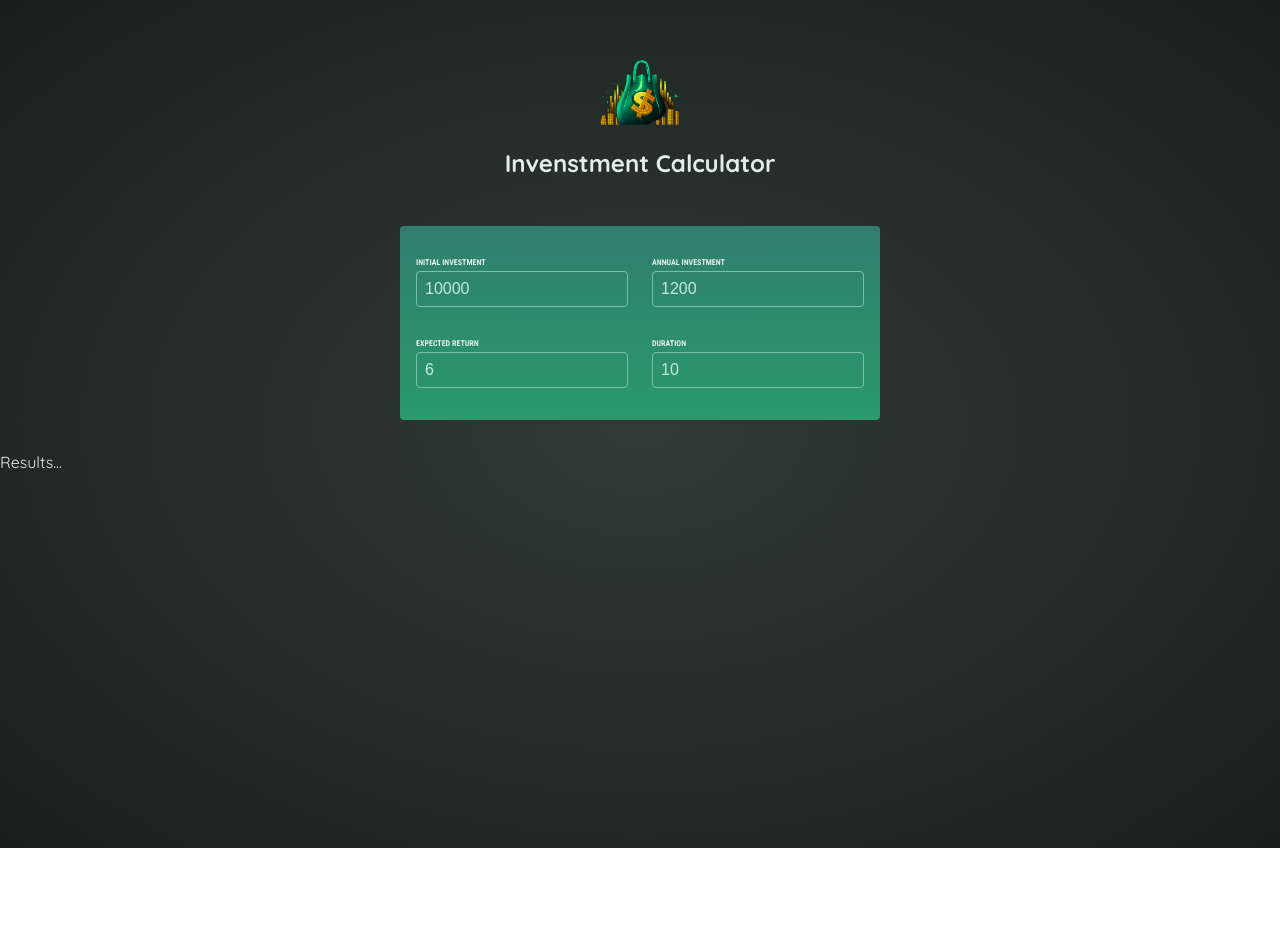
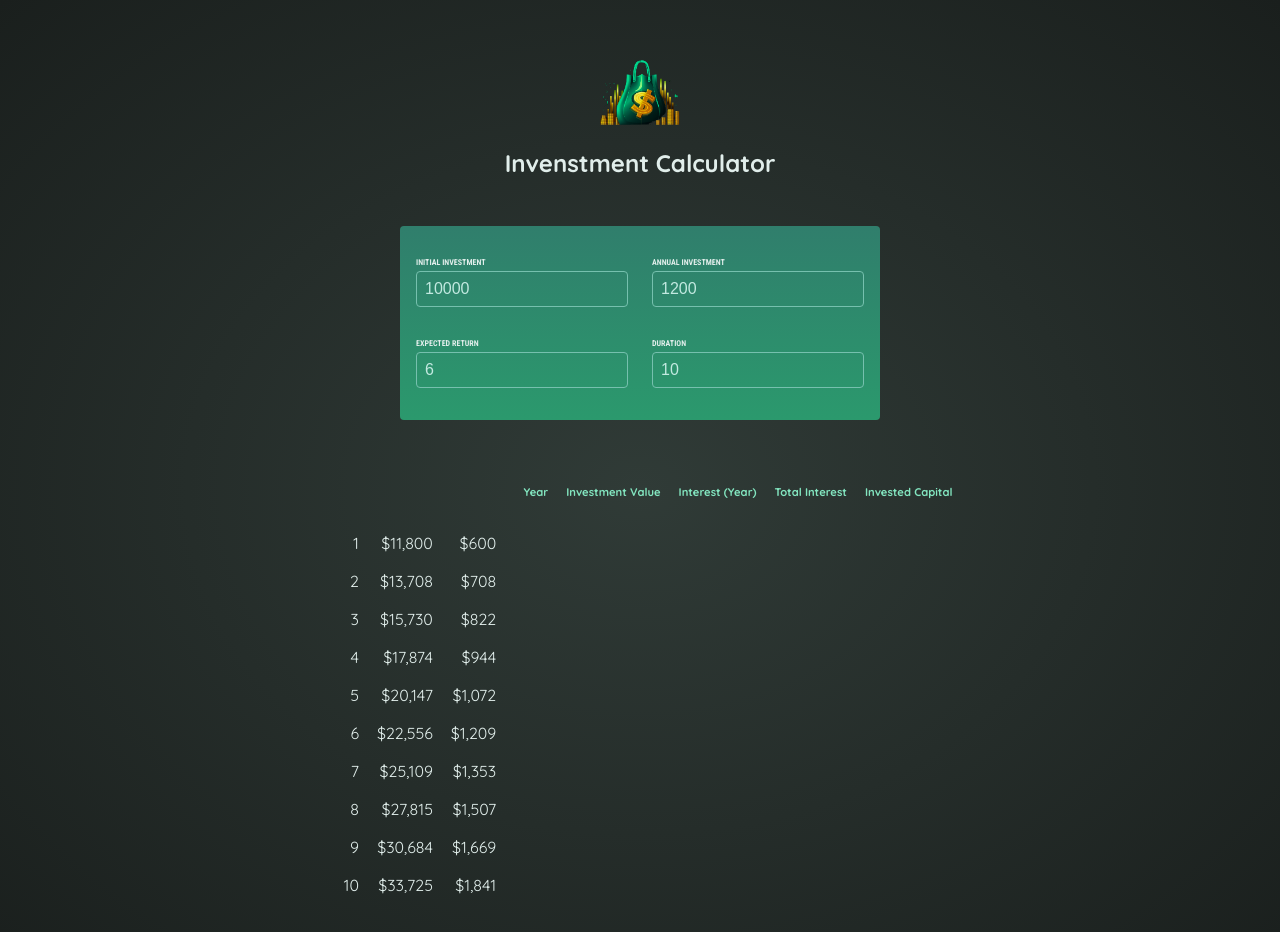
Before and after one commit to M0H1K4/Investment-calculator-Vite, a React (Vite) app: page / in a window 1280 px wide. Shown: the top 932 px of the page. Before the commit the page ends 848 px from the top, so only its background shows below. Built offline with nearby package versions, Linux system fonts and the light colour scheme.

Commit message:
add: lean code

```diff
--- a/src/components/Results.jsx
+++ b/src/components/Results.jsx
@@ -1,7 +1,31 @@
 import React from "react";
-import { calculateInvestmentResults } from "../util/investment";
+import { calculateInvestmentResults, formatter } from "../util/investment";
 
 export default function Results({ input }) {
- const resultData = calculateInvestmentResults(input);
-  return <p>Results...</p>;
+  const resultData = calculateInvestmentResults(input);
+
+  return (
+    <table id="result">
+      <thead>
+        <tr>
+          <th>Year</th>
+          <th>Investment Value</th>
+          <th>Interest (Year)</th>
+          <th>Total Interest</th>
+          <th>Invested Capital</th>
+        </tr>
+      </thead>
+      <thbody>
+        {resultData.map(yearData => {
+          return <tr key={yearData.year}>
+            <td>{yearData.year}</td>
+            <td>{formatter.format(yearData.valueEndOfYear)}</td>
+            <td>{formatter.format(yearData.interest)}</td>
+            <td>{}</td>
+            <td>{}</td>
+          </tr>
+        })}
+      </thbody>
+    </table>
+  );
 }
```
